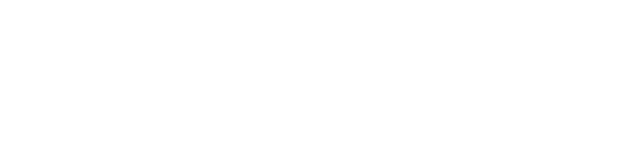
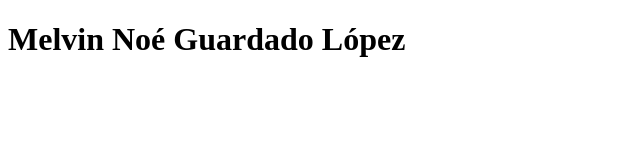
Before and after one commit to MevinGuardado/Seminario_Git_Github, a plain HTML site: page index.html in a window 1280 px wide. Shown: the whole page, without its empty margins (0-640 px from the left). Drawn offline with Linux system fonts and the light colour scheme.

Commit message:
Agregue mi descripcion

```diff
--- a/index.html
+++ b/index.html
@@ -7,6 +7,7 @@
     <title>Document</title>
 </head>
 <body>
+   <h1>Melvin Noé Guardado López</h1>
 
 </body>
 </html>
```
